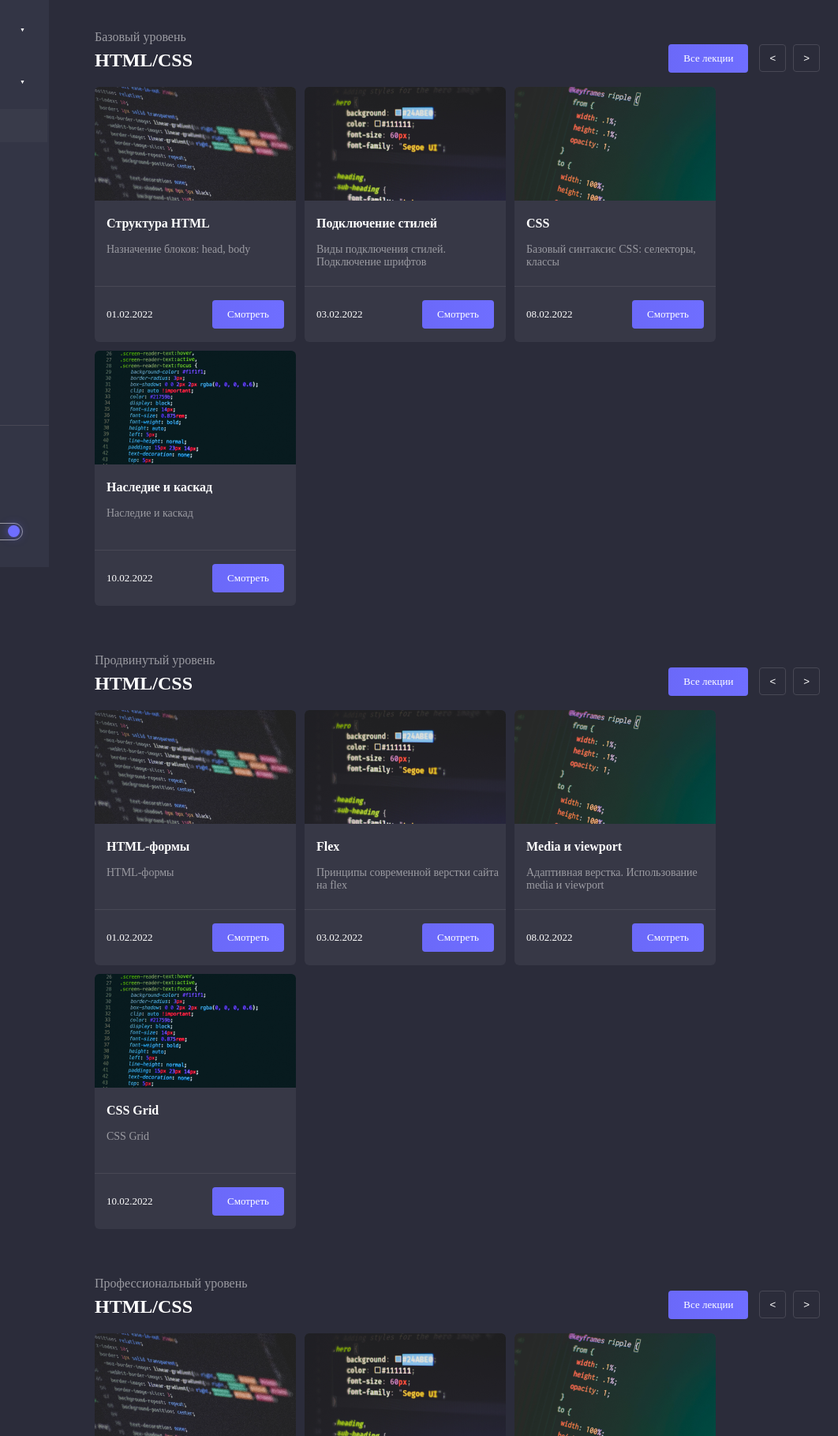
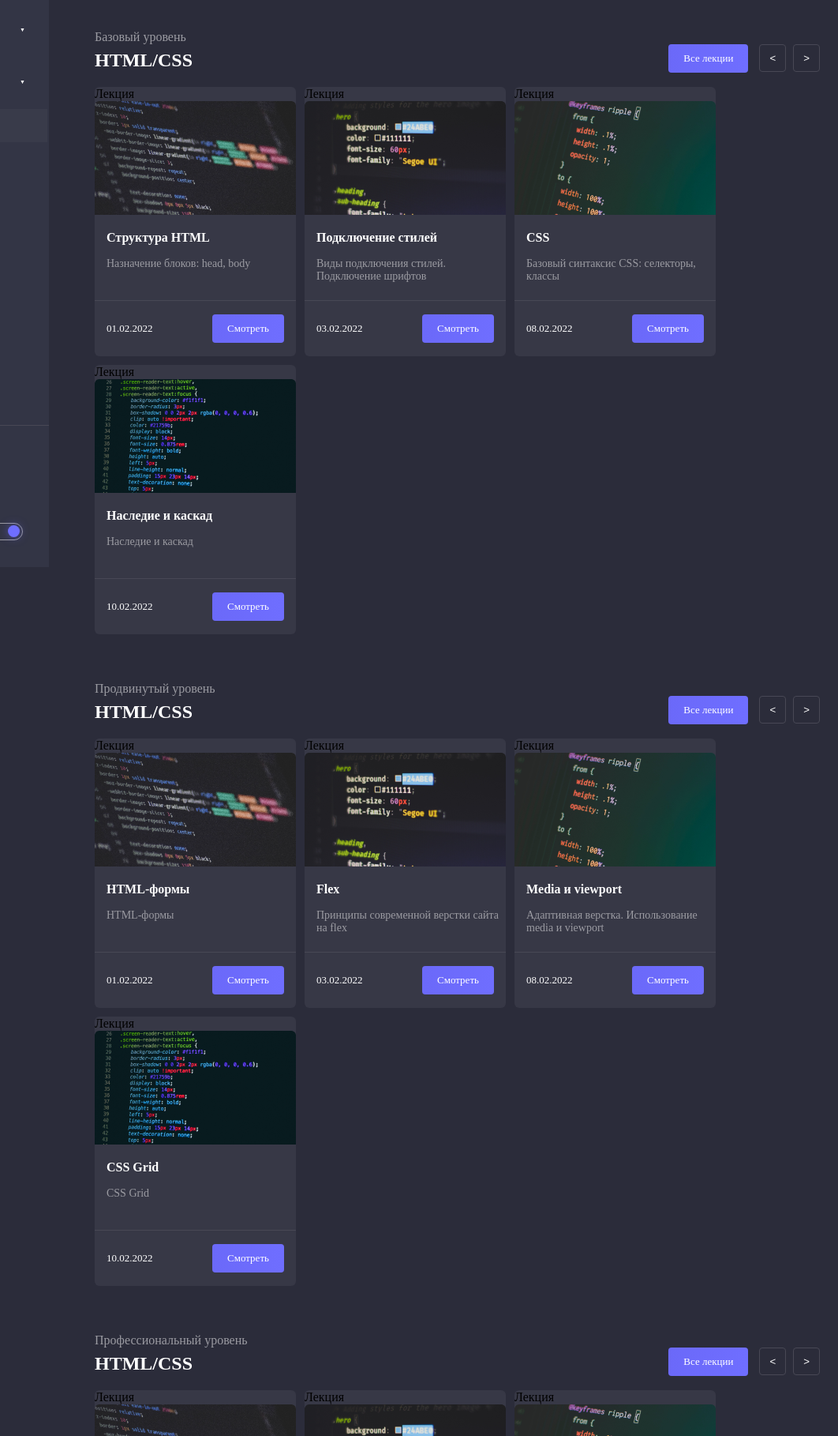
Before and after one commit to sofita19/Beeinterns-2022, a plain HTML site: page index.html in a window 1280 px wide. Shown: the part 82-1900 px from the top of the page at 79% size, 218-1280 px from the left. Drawn offline with Linux system fonts and the light colour scheme.

Commit message:
Update index.html

```diff
--- a/index.html
+++ b/index.html
@@ -126,6 +126,7 @@
             </div>
             <div class="all-cards">
                 <div class="card">
+			<div class="lesson-type">Лекция</div>
                     <img src="imgs/card-1.png">
                     <div class="card-name">
                         <h3>Структура HTML</h3>
@@ -137,6 +138,7 @@
                     </div>
                 </div>
                 <div class="card">
+			<div class="lesson-type">Лекция</div>
                     <img src="imgs/card-2.png">
                     <div class="card-name">
                         <h3>Подключение стилей</h3>
@@ -148,6 +150,7 @@
                     </div>
                 </div>
                 <div class="card">
+			<div class="lesson-type">Лекция</div>
                     <img src="imgs/card-3.png">
                     <div class="card-name">
                         <h3>CSS</h3>
@@ -159,6 +162,7 @@
                     </div>
                 </div>
                 <div class="card">
+			<div class="lesson-type">Лекция</div>
                     <img src="imgs/card-4.png">
                     <div class="card-name">
                         <h3>Наследие и каскад</h3>
@@ -186,6 +190,7 @@
             </div>
             <div class="all-cards">
                 <div class="card">
+			<div class="lesson-type">Лекция</div>
                     <img src="imgs/card-1.png">
                     <div class="card-name">
                         <h3>HTML-формы</h3>
@@ -197,6 +202,7 @@
                     </div>
                 </div>
                 <div class="card">
+			<div class="lesson-type">Лекция</div>
                     <img src="imgs/card-2.png">
                     <div class="card-name">
                         <h3>Flex</h3>
@@ -208,6 +214,7 @@
                     </div>
                 </div>
                 <div class="card">
+			<div class="lesson-type">Лекция</div>
                     <img src="imgs/card-3.png">
                     <div class="card-name">
                         <h3>Media и viewport</h3>
@@ -219,6 +226,7 @@
                     </div>
                 </div>
                 <div class="card">
+			<div class="lesson-type">Лекция</div>
                     <img src="imgs/card-4.png">
                     <div class="card-name">
                         <h3>CSS Grid</h3>
@@ -246,6 +254,7 @@
             </div>
             <div class="all-cards">
                 <div class="card">
+			<div class="lesson-type">Лекция</div>
                     <img src="imgs/card-1.png">
                     <div class="card-name">
                         <h3>Структура HTML</h3>
@@ -257,6 +266,7 @@
                     </div>
                 </div>
                 <div class="card">
+			<div class="lesson-type">Лекция</div>
                     <img src="imgs/card-2.png">
                     <div class="card-name">
                         <h3>Подключение стилей</h3>
@@ -268,6 +278,7 @@
                     </div>
                 </div>
                 <div class="card">
+			<div class="lesson-type">Лекция</div>
                     <img src="imgs/card-3.png">
                     <div class="card-name">
                         <h3>CSS</h3>
@@ -279,6 +290,7 @@
                     </div>
                 </div>
                 <div class="card">
+			<div class="lesson-type">Лекция</div>
                     <img src="imgs/card-4.png">
                     <div class="card-name">
                         <h3>Наследие и каскад</h3>
```
